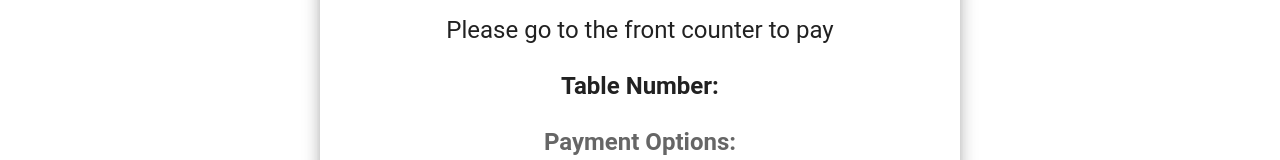
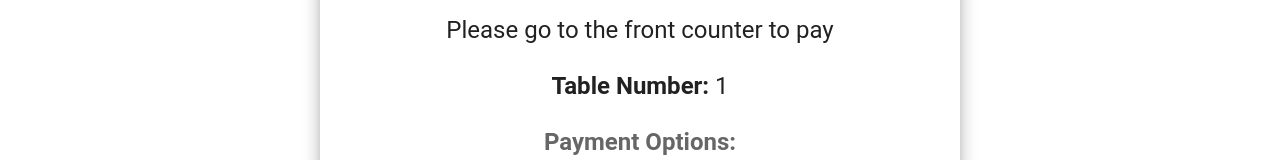
Before and after one commit to JStarL/capstone-project, a React (Create React App) app in the folder frontend/my-app/: page /customer/1/view_order/1/1/pay in a window 1280 px wide. Shown: the part 212-372 px from the top of the page. Built offline with nearby package versions, Linux system fonts and the light colour scheme.

Commit message:
Small change to customerPayPage

```diff
--- a/frontend/my-app/src/pages/CustomerPayPage.jsx
+++ b/frontend/my-app/src/pages/CustomerPayPage.jsx
@@ -3,11 +3,12 @@ import '../App.css';
 import { TextField, Typography, Paper, FormLabel, FormControl, Radio, RadioGroup, FormControlLabel, Snackbar, Alert } from '@mui/material';
 import ReceiptLongIcon from '@mui/icons-material/ReceiptLong';
 import { StyledRadio } from '../components/NewStaffForm';
+import { useParams } from 'react-router-dom';
 
 function CustomerPayPage() {
-	const tableNumber = localStorage.getItem('table_number')
 	const [paymentType, setPaymentType] = React.useState('group')
-
+	const params = useParams()
+	const tableId = params.tableNumber
 	return (
 		<div className='login-page' sx={{ alignItems: 'center' }}>
 			<Paper elevation={10} sx={{ p: 6, borderRadius: '20px', width: '50%' }}>
@@ -15,7 +16,7 @@ function CustomerPayPage() {
 					My Bill <ReceiptLongIcon sx={{ fontSize: '4rem', verticalAlign: 'middle', marginBottom: '10px'}} />
 				</Typography>
 				<Typography sx={{ mb: 3 }} variant="h5" gutterBottom>Please go to the front counter to pay</Typography>
-				<Typography sx={{ mb: 3 }} variant="h5" gutterBottom><b>Table Number:</b> {tableNumber}</Typography>
+				<Typography sx={{ mb: 3 }} variant="h5" gutterBottom><b>Table Number:</b> {tableId}</Typography>
 				<FormControl>
 					<FormLabel id="payment-type">
 						<Typography sx={{ mb: 3, fontWeight: 'bold' }} variant="h5" gutterBottom>Payment Options:</Typography>
```
